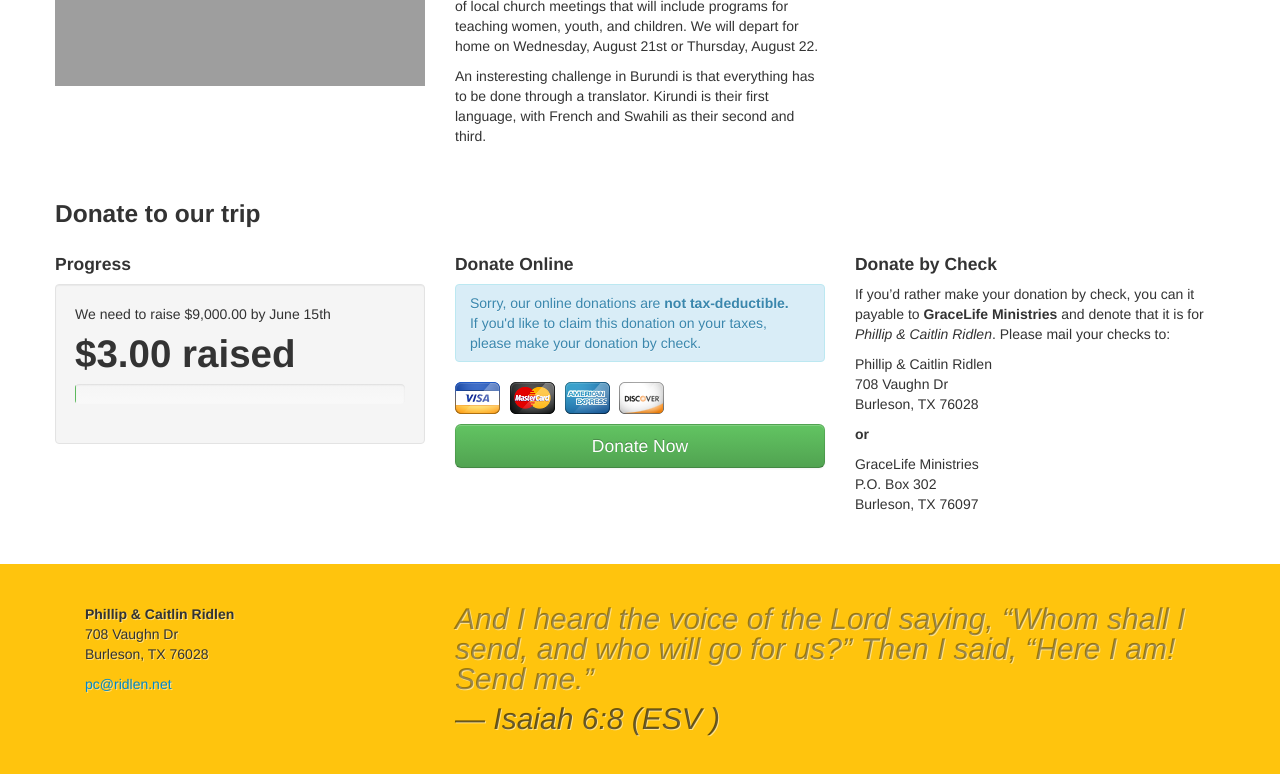
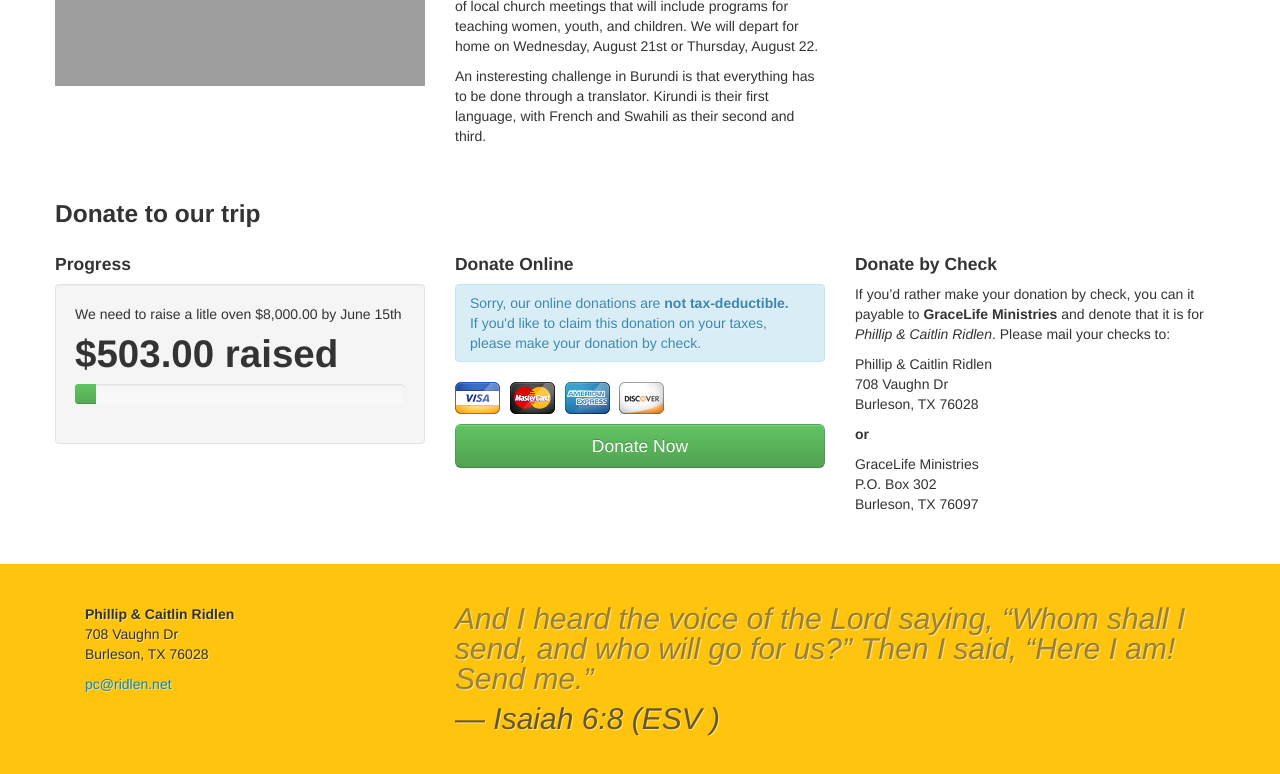
Before and after one commit to philtr/burundi, a plain HTML site: page index.html in a window 1280 px wide. Shown: the part 778-1552 px from the top of the page. Drawn offline with Linux system fonts and the light colour scheme; grey boxes are pictures that could not be loaded.

Commit message:
Update progress

```diff
--- a/index.html
+++ b/index.html
@@ -139,10 +139,10 @@
       <div class='span4'>
         <h4>Progress</h4>
         <div class='well'>
-          We need to raise $9,000.00 by June 15th
-          <h1>$3.00 raised</h1>
+          We need to raise a litle oven $8,000.00 by June 15th
+          <h1>$503.00 raised</h1>
           <div class='progress progress-success'>
-            <div class='bar' style='width: 0.03333333333333333%'></div>
+            <div class='bar' style='width: 6.2875%'></div>
           </div>
         </div>
       </div>
```
